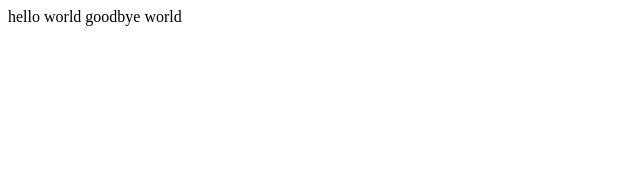
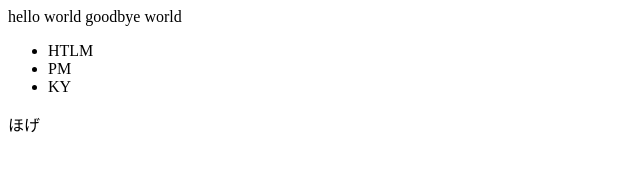
Before and after one commit to naoki-111/test, a plain HTML site: page index.html in a window 1280 px wide. Shown: the whole page, without its empty margins (0-640 px from the left). Drawn offline with Linux system fonts and the light colour scheme.

Commit message:
Update index.html

```diff
--- a/index.html
+++ b/index.html
@@ -8,5 +8,13 @@
 </head>
 <body>
     hello world goodbye world
+    <ul>
+        <li>HTLM</li>
+        <li>PM</li>
+        <li>KY</li>
+    </ul>
+    ほげ
+
+
 </body>
 </html>
```
